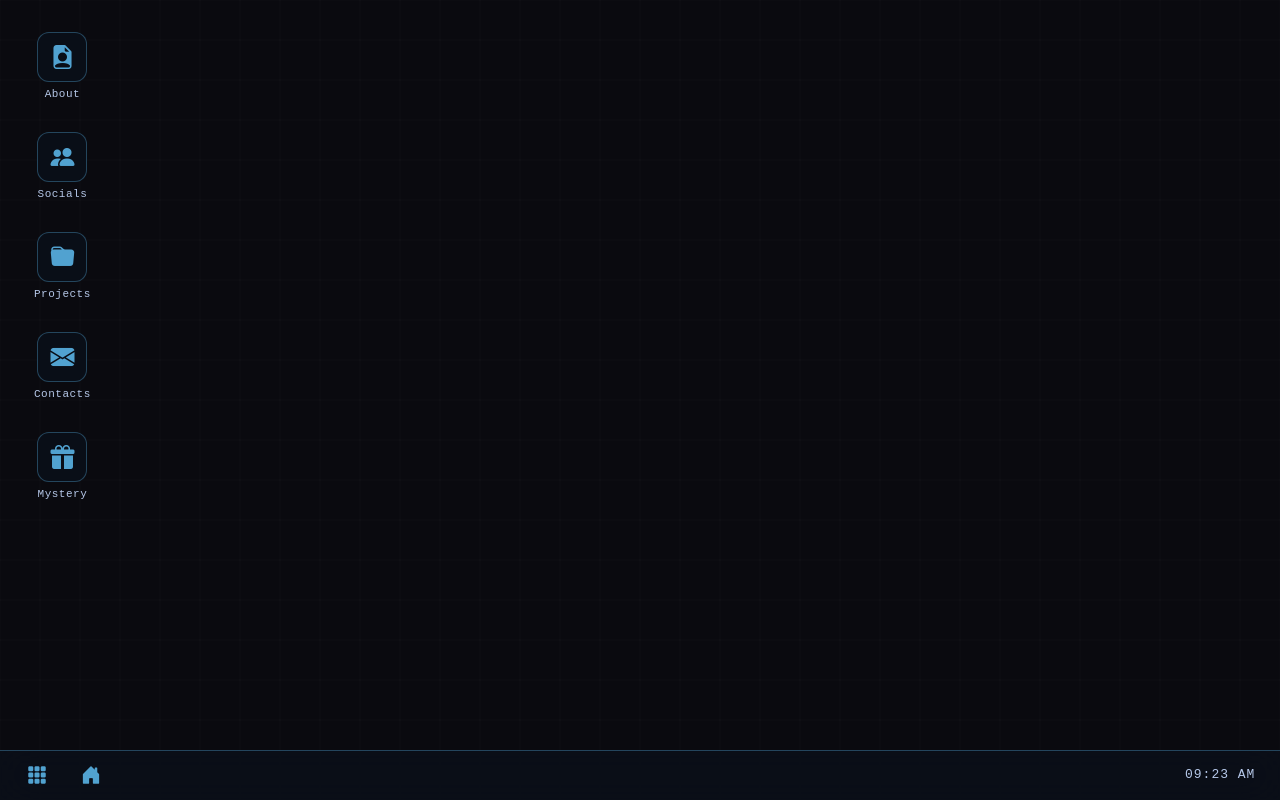
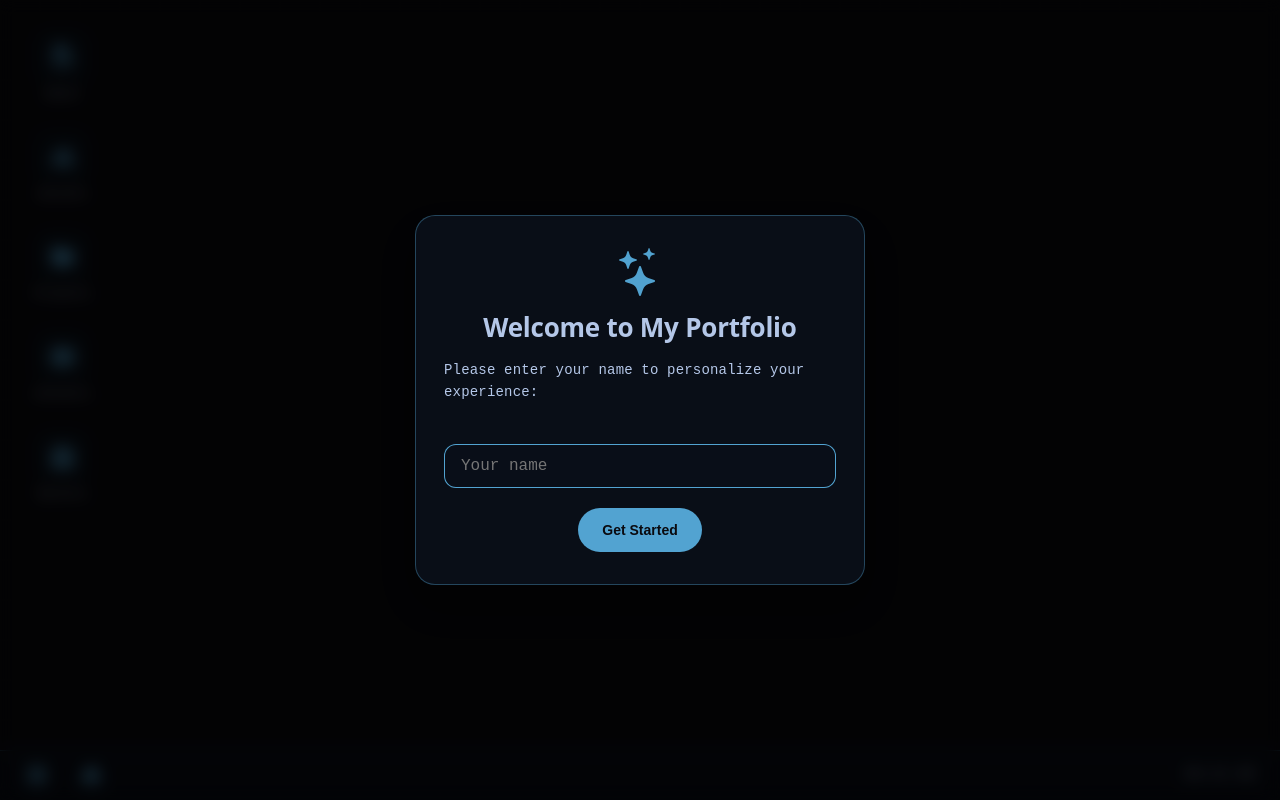
Before and after one commit to LotzBrenn/Lccbrenn, a React (Vite) app: page / in a window 1280 px wide. Built offline with nearby package versions, Linux system fonts and the light colour scheme.

Commit message:
add welcome msg and let you change name

```diff
--- /dev/null
+++ b/src/components/NameModal.jsx
@@ -0,0 +1,39 @@
+import React, { useState } from 'react'
+
+export default function NameModal({ currentName, onSave, onClose }) {
+    const [name, setName] = useState(currentName)
+
+    const handleSubmit = (e) => {
+        e.preventDefault()
+        const finalName = name.trim() === '' ? 'User' : name.trim()
+        onSave(finalName)
+        onClose()
+    }
+
+    return (
+        <div className="welcome-card-overlay">
+            <div className="welcome-card">
+                <button className="welcome-close" onClick={onClose}>
+                    <i className="bi bi-x-lg"></i>
+                </button>
+                <div className="welcome-icon">
+                    <i className="bi bi-pencil-square"></i>
+                </div>
+                <h2>Change Your Name</h2>
+                <form onSubmit={handleSubmit}>
+                    <input
+                        type="text"
+                        className="welcome-input"
+                        placeholder="Your name"
+                        value={name}
+                        onChange={(e) => setName(e.target.value)}
+                        autoFocus
+                    />
+                    <button type="submit" className="welcome-button">
+                        Save
+                    </button>
+                </form>
+            </div>
+        </div>
+    )
+}
--- a/src/components/StartMenu.jsx
+++ b/src/components/StartMenu.jsx
@@ -1,7 +1,7 @@
 // src/components/StartMenu.jsx
 import React, { useEffect, useRef } from 'react'
 
-export default function StartMenu({ isOpen, onClose, shortcuts, onShortcutClick, theme, onToggleTheme }) {
+export default function StartMenu({ isOpen, onClose, shortcuts, onShortcutClick, theme, onToggleTheme, userName, onChangeName }) {
     const menuRef = useRef(null)
 
     useEffect(() => {
@@ -22,7 +22,7 @@ export default function StartMenu({ isOpen, onClose, shortcuts, onShortcutClick,
         <div className="start-menu" ref={menuRef}>
             <div className="start-menu-header">
                 <i className="bi bi-person-circle"></i>
-                <span>User</span>
+                <span>{userName}</span>
             </div>
             <div className="start-menu-grid">
                 {shortcuts.map((shortcut, idx) => (
@@ -35,6 +35,10 @@ export default function StartMenu({ isOpen, onClose, shortcuts, onShortcutClick,
                     <i className={`bi ${theme === 'dark' ? 'bi-brightness-high-fill' : 'bi-moon-stars-fill'}`}></i>
                     <span>{theme === 'dark' ? 'Light' : 'Dark'}</span>
                 </button>
+                <button className="start-menu-item" onClick={() => { onChangeName(); onClose() }}>
+                    <i className="bi bi-pencil-square"></i>
+                    <span>Change Name</span>
+                </button>
             </div>
         </div>
     )
--- /dev/null
+++ b/src/components/WelcomeCard.jsx
@@ -0,0 +1,37 @@
+// src/components/WelcomeCard.jsx
+import React, { useState } from 'react'
+
+export default function WelcomeCard({ onSave }) {
+    const [name, setName] = useState('')
+
+    const handleSubmit = (e) => {
+        e.preventDefault()
+        const finalName = name.trim() === '' ? 'User' : name.trim()
+        onSave(finalName)
+    }
+
+    return (
+        <div className="welcome-card-overlay">
+            <div className="welcome-card">
+                <div className="welcome-icon">
+                    <i className="bi bi-stars"></i>
+                </div>
+                <h2>Welcome to My Portfolio</h2>
+                <p>Please enter your name to personalize your experience:</p>
+                <form onSubmit={handleSubmit}>
+                    <input
+                        type="text"
+                        className="welcome-input"
+                        placeholder="Your name"
+                        value={name}
+                        onChange={(e) => setName(e.target.value)}
+                        autoFocus
+                    />
+                    <button type="submit" className="welcome-button">
+                        Get Started
+                    </button>
+                </form>
+            </div>
+        </div>
+    )
+}
--- a/src/pages/Base.css
+++ b/src/pages/Base.css
@@ -138,6 +138,7 @@ body {
 .taskbar-home {
   margin-left: 5px;
 }
+
 .taskbar-right {
   display: flex;
   align-items: center;
@@ -399,14 +400,16 @@ button,
   left: 15px;
   width: 400px;
   max-width: calc(100vw - 30px);
-  max-height: calc(100vh - 80px);  /* tinggi maksimal disesuaikan */
+  max-height: calc(100vh - 80px);
+  /* tinggi maksimal disesuaikan */
   background: var(--bg-primary);
   backdrop-filter: blur(20px);
   border: 1px solid var(--border-glow);
   border-radius: 12px;
   box-shadow: 0 10px 30px rgba(0, 0, 0, 0.5);
   z-index: 150;
-  overflow-y: auto;   /* scroll di parent, bukan di grid */
+  overflow-y: auto;
+  /* scroll di parent, bukan di grid */
   overflow-x: hidden;
   animation: startMenuFadeIn 0.2s ease;
 }
@@ -443,7 +446,7 @@ button,
   display: grid;
   grid-template-columns: repeat(4, 1fr);
   gap: 12px;
-   padding: 20px 20px 30px 20px;
+  padding: 20px 20px 30px 20px;
 }
 
 .start-menu-item {
@@ -475,6 +478,152 @@ button,
   background: var(--card-bg);
   border-color: var(--border-glow);
   transform: scale(1.02);
+}
+
+/* ============ WELCOME CARD ============ */
+.welcome-card-overlay {
+  position: fixed;
+  top: 0;
+  left: 0;
+  right: 0;
+  bottom: 0;
+  background: rgba(0, 0, 0, 0.7);
+  backdrop-filter: blur(8px);
+  z-index: 1000;
+  display: flex;
+  align-items: center;
+  justify-content: center;
+  animation: fadeIn 0.2s ease;
+}
+
+@keyframes fadeIn {
+  from {
+    opacity: 0;
+  }
+
+  to {
+    opacity: 1;
+  }
+}
+
+.welcome-card {
+  position: relative;
+  width: 90%;
+  max-width: 450px;
+  background: var(--card-bg);
+  backdrop-filter: blur(20px);
+  border: 1px solid var(--border-glow);
+  border-radius: 20px;
+  padding: 32px 28px;
+  text-align: center;
+  color: var(--text-primary);
+  box-shadow: 0 20px 40px rgba(0, 0, 0, 0.4);
+  animation: slideUp 0.3s ease;
+}
+
+@keyframes slideUp {
+  from {
+    opacity: 0;
+    transform: translateY(30px);
+  }
+
+  to {
+    opacity: 1;
+    transform: translateY(0);
+  }
+}
+
+.welcome-close {
+  position: absolute;
+  top: 16px;
+  right: 16px;
+  background: none;
+  border: none;
+  font-size: 18px;
+  color: var(--icon-color);
+  cursor: pointer;
+  padding: 5px;
+  line-height: 1;
+  border-radius: 8px;
+  transition: all 0.2s;
+}
+
+.welcome-close:hover {
+  background: rgba(100, 200, 255, 0.2);
+}
+
+.welcome-icon {
+  font-size: 48px;
+  color: var(--icon-color);
+  margin-bottom: 16px;
+}
+
+.welcome-card h2 {
+  margin: 0 0 12px 0;
+  font-size: 26px;
+  font-weight: bold;
+  color: var(--text-primary);
+}
+
+.welcome-card p {
+  font-size: 14px;
+  line-height: 1.6;
+  margin: 16px 0 24px;
+  text-align: left;
+}
+
+.welcome-button {
+  background: var(--icon-color);
+  border: none;
+  color: #0a0a0f;
+  padding: 10px 24px;
+  border-radius: 40px;
+  font-weight: bold;
+  cursor: pointer;
+  transition: all 0.2s;
+  font-size: 14px;
+}
+
+.welcome-button:hover {
+  transform: scale(1.02);
+  filter: brightness(1.1);
+}
+
+.welcome-input {
+  width: 100%;
+  padding: 12px 16px;
+  margin: 16px 0 12px;
+  background: rgba(30, 40, 60, 0.6);
+  border: 1px solid var(--border-glow);
+  border-radius: 12px;
+  color: var(--text-primary);
+  font-size: 16px;
+  font-family: 'Courier New', monospace;
+  outline: none;
+  transition: all 0.2s;
+}
+
+.welcome-input:focus {
+  border-color: var(--icon-color);
+  background: var(--card-bg);
+}
+
+.welcome-button {
+  background: var(--icon-color);
+  border: none;
+  color: #0a0a0f;
+  padding: 10px 24px;
+  border-radius: 40px;
+  font-weight: bold;
+  cursor: pointer;
+  transition: all 0.2s;
+  font-size: 14px;
+  margin-top: 8px;
+}
+
+.welcome-button:hover {
+  transform: scale(1.02);
+  filter: brightness(1.1);
 }
 
 
--- a/src/pages/Base.jsx
+++ b/src/pages/Base.jsx
@@ -3,6 +3,8 @@ import { useNavigate } from 'react-router-dom'
 import './Base.css'
 import StartMenu from '../components/StartMenu'
 import Taskbar from '../components/Taskbar'
+import WelcomeCard from '../components/WelcomeCard'
+import NameModal from '../components/NameModal'
 
 export default function Base() {
     const canvasRef = useRef(null)
@@ -16,6 +18,8 @@ export default function Base() {
     const [windowPos, setWindowPos] = useState({ x: 0, y: 0 })
     const [startMenuOpen, setStartMenuOpen] = useState(false)
     const [theme, setTheme] = useState(() => localStorage.getItem('theme') || 'dark')
+    const [showNameModal, setShowNameModal] = useState(false)
+
 
     useEffect(() => {
         document.documentElement.setAttribute('data-theme', theme)
@@ -63,6 +67,34 @@ export default function Base() {
 
     const toggleTheme = () => {
         setTheme(prev => prev === 'dark' ? 'light' : 'dark')
+    }
+
+    const closeWelcome = () => {
+        setShowWelcome(false)
+        localStorage.setItem('welcomeSeen', 'true')
+    }
+
+    const [userName, setUserName] = useState(() => {
+        return localStorage.getItem('userName') || 'User'
+    })
+
+    const openNameModal = () => setShowNameModal(true)
+    const closeNameModal = () => setShowNameModal(false)
+    const updateUserName = (newName) => {
+        setUserName(newName)
+        localStorage.setItem('userName', newName)
+    }
+
+    const [showWelcome, setShowWelcome] = useState(() => {
+        const hasSeen = localStorage.getItem('welcomeSeen')
+        return !hasSeen  // true jika belum pernah lihat
+    })
+
+    const saveUserName = (name) => {
+        setUserName(name)
+        localStorage.setItem('userName', name)
+        localStorage.setItem('welcomeSeen', 'true')
+        setShowWelcome(false)
     }
 
     class Ripple {
@@ -277,6 +309,7 @@ export default function Base() {
 
     return (
         <>
+            {showWelcome && <WelcomeCard onSave={saveUserName} />}
             <canvas ref={canvasRef} className="base-canvas" />
             <div className="desktop-shortcuts">
                 {desktopShortcuts.map((shortcut, index) => (
@@ -297,6 +330,14 @@ export default function Base() {
 
             <Taskbar onStartClick={() => setStartMenuOpen(prev => !prev)} />
 
+            {showNameModal && (
+                <NameModal
+                    currentName={userName}
+                    onSave={updateUserName}
+                    onClose={closeNameModal}
+                />
+            )}
+
             <StartMenu
                 isOpen={startMenuOpen}
                 onClose={() => setStartMenuOpen(false)}
@@ -304,6 +345,8 @@ export default function Base() {
                 onShortcutClick={handleShortcutClick}   // ← langsung tanpa arrow function
                 theme={theme}
                 onToggleTheme={toggleTheme}
+                userName={userName}
+                onChangeName={openNameModal}
             />
 
             {activeWindow && (
```
